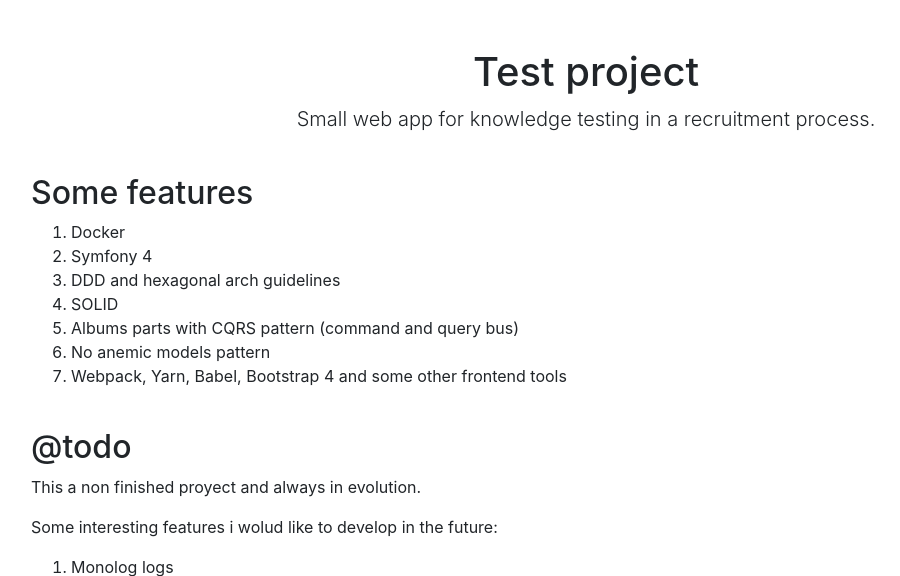
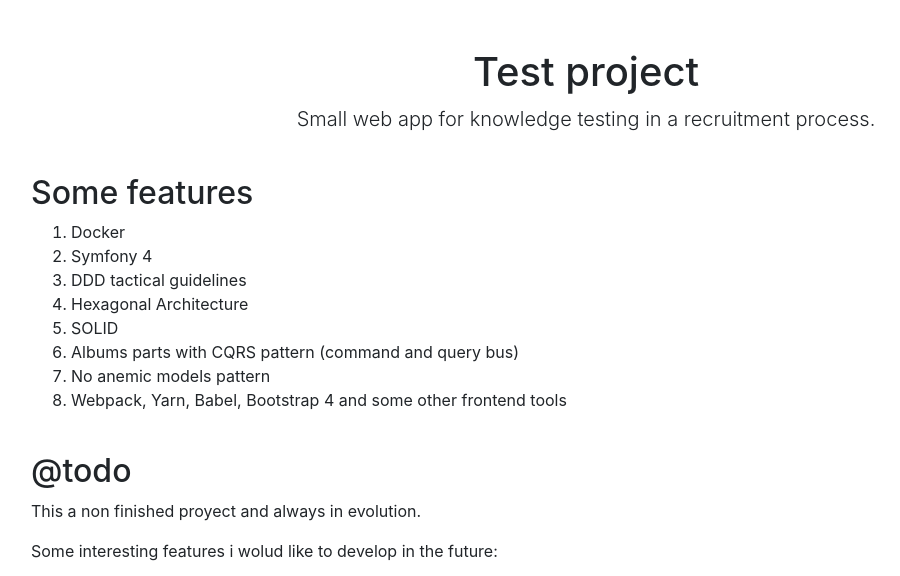
Before and after one commit to masfernandez/symfony-ddd-hexarch-cqrs, a Symfony app: template src/Infrastructure/UserInterface/Web/resources/templates/web/home/home.html.twig in a window 1280 px wide. Shown: the part 56-632 px from the top of the page, without its empty margins (54-954 px from the left). Run offline with Twig, Linux system fonts and the light colour scheme; the template is opened without the code that fills it, so the values that code supplies are empty; some libraries are stand-ins or nearby versions.

Commit message:
Fix some menial frontend bugs

```diff
--- a/src/Infrastructure/UserInterface/Web/resources/templates/web/home/home.html.twig
+++ b/src/Infrastructure/UserInterface/Web/resources/templates/web/home/home.html.twig
@@ -22,7 +22,8 @@
                 <ol>
                     <li>Docker</li>
                     <li>Symfony 4</li>
-                    <li>DDD and hexagonal arch guidelines</li>
+                    <li>DDD tactical guidelines</li>
+                    <li>Hexagonal Architecture</li>
                     <li>SOLID</li>
                     <li>Albums parts with CQRS pattern (command and query bus)</li>
                     <li>No anemic models pattern</li>
```
Also changed, not shown: README.md.
